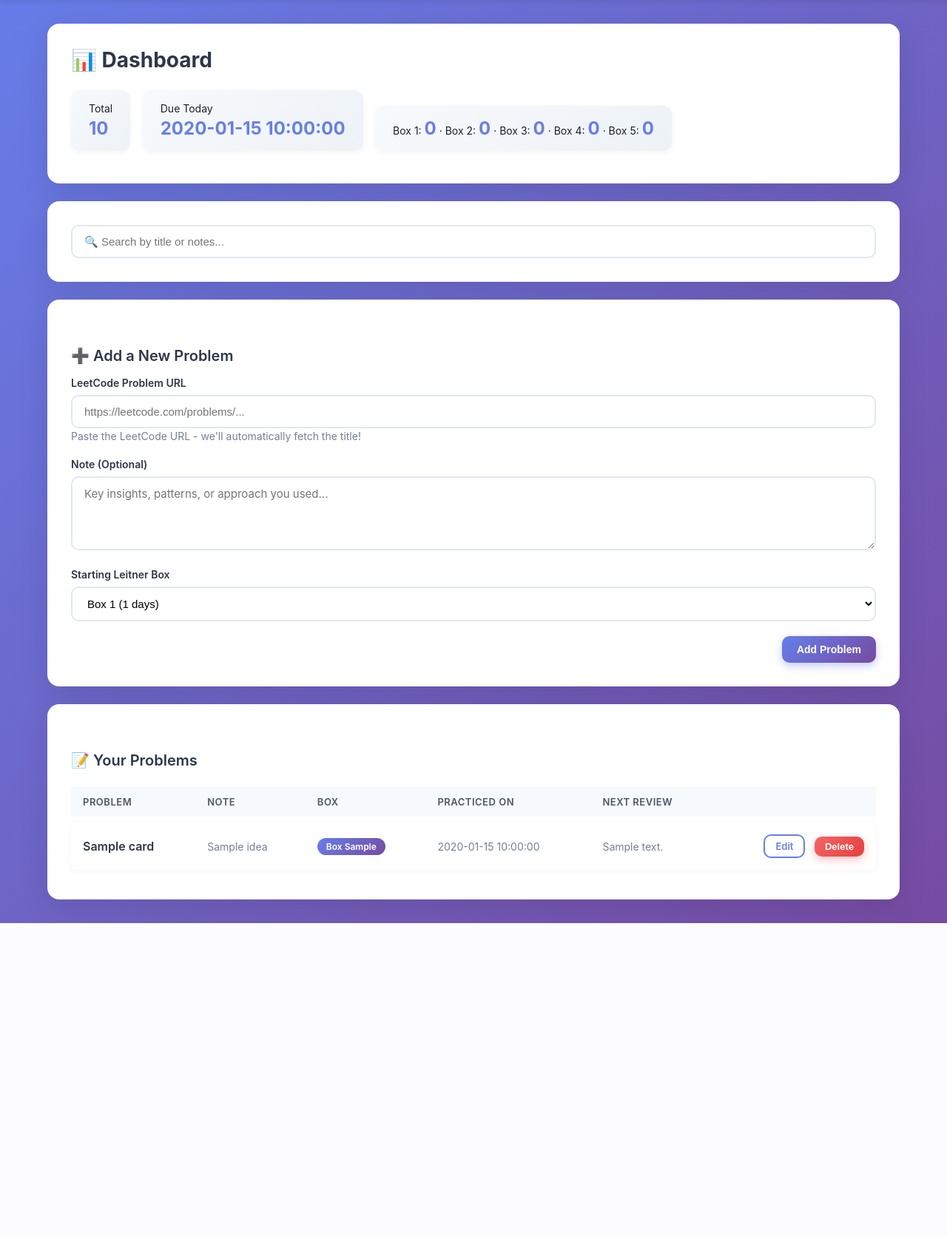
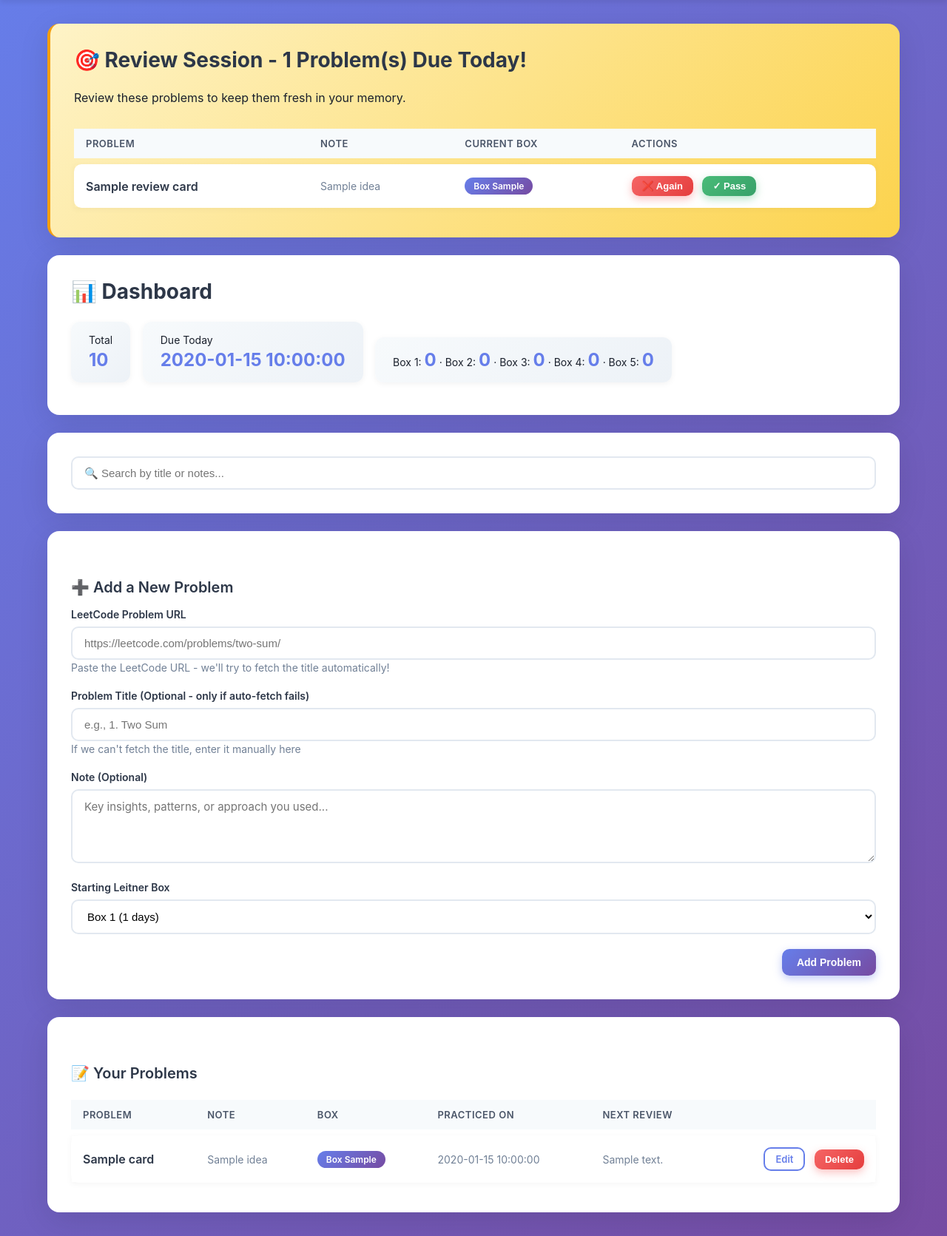
Before and after one commit to akbarpourmaryam/leitner-app, a Flask app: template templates/dashboard.html in a window 1280 px wide. Shown: the part 61-1732 px from the top of the page at 74% size. Before the commit the page ends 1309 px from the top, so only its background shows below. Run offline with Flask 3, Linux system fonts and the light colour scheme; the template is opened without the code that fills it: most values are stand-ins (such as "Sample title", 1, 10 or a date in 2020); data that the repository does not hold is empty; some libraries are stand-ins or nearby versions.

Commit message:
Merge review into dashboard and improve title fetching
- Merged review section into dashboard (appears at top when cards are due)
- Removed separate Review tab from navigation
- Added manual title input as fallback option
- Improved LeetCode title extraction using URL slug parsing
- Changed from web scraping to reliable slug-based method
- Better error handling and user feedback
- Highlighted review section with yellow gradient background

```diff
--- a/app.py
+++ b/app.py
@@ -85,7 +85,7 @@ def inject_user():
 
 # --- LeetCode utils ---
 def fetch_leetcode_title(url):
-    """Fetch LeetCode problem title from URL"""
+    """Fetch LeetCode problem title from URL using slug extraction"""
     try:
         # Clean and validate URL
         url = url.strip()
@@ -96,33 +96,22 @@ def fetch_leetcode_title(url):
         if 'leetcode.com/problems/' not in url:
             return None
 
-        headers = {
-            'User-Agent': 'Mozilla/5.0 (Windows NT 10.0; Win64; x64) AppleWebKit/537.36'
-        }
-
-        response = requests.get(url, headers=headers, timeout=5)
-        response.raise_for_status()
-
-        soup = BeautifulSoup(response.content, 'html.parser')
-
-        # Try different selectors for title
-        title_elem = soup.find('title')
-        if title_elem:
-            title_text = title_elem.get_text()
-            # Clean up the title (remove " - LeetCode" suffix)
-            title = title_text.split(' - LeetCode')[0].strip()
+        # Extract problem slug from URL (e.g., "two-sum" from the URL)
+        # Since LeetCode often blocks web scraping, we'll use the slug method
+        try:
+            slug = url.split('/problems/')[1].rstrip('/').split('/')[0]
+            # Convert slug to title (e.g., "two-sum" -> "Two Sum")
+            title = ' '.join(word.capitalize() for word in slug.split('-'))
             if title:
                 return title
-
-        # Fallback: try to find it in meta tags
-        meta_title = soup.find('meta', property='og:title')
-        if meta_title and meta_title.get('content'):
-            return meta_title.get('content').strip()
+        except Exception as e:
+            print(f"Error parsing LeetCode URL slug: {e}")
+            return None
 
         return None
 
     except Exception as e:
-        print(f"Error fetching LeetCode title: {e}")
+        print(f"Error processing LeetCode URL: {e}")
         return None
 
 # --- Validation utils ---
@@ -227,6 +216,14 @@ def compute_next_review(solved_date: date, box: int) -> date:
 def dashboard():
     db = get_db()
     user = current_user()
+
+    # Get cards due for review
+    review_cards = db.execute(
+        """SELECT * FROM cards WHERE user_id=? AND date(next_review) <= date('now')
+           ORDER BY next_review ASC, id ASC""",
+        (user["id"],),
+    ).fetchall()
+
     q = request.args.get("q","").strip()
     if q:
         cards = db.execute(
@@ -242,17 +239,14 @@ def dashboard():
 
     # stats
     total = db.execute("SELECT COUNT(*) c FROM cards WHERE user_id=?", (user["id"],)).fetchone()["c"]
-    due_today = db.execute(
-        "SELECT COUNT(*) c FROM cards WHERE user_id=? AND date(next_review) <= date('now')",
-        (user["id"],),
-    ).fetchone()["c"]
+    due_today = len(review_cards)
     by_box = db.execute(
         "SELECT leitner_box, COUNT(*) c FROM cards WHERE user_id=? GROUP BY leitner_box",
         (user["id"],),
     ).fetchall()
     box_counts = {row["leitner_box"]: row["c"] for row in by_box}
 
-    return render_template("dashboard.html", cards=cards, total=total, due_today=due_today, box_counts=box_counts, q=q)
+    return render_template("dashboard.html", cards=cards, review_cards=review_cards, total=total, due_today=due_today, box_counts=box_counts, q=q)
 
 @app.route("/add", methods=["POST"])
 @login_required
@@ -260,23 +254,21 @@ def add():
     user = current_user()
     link = request.form.get("link","").strip()
     note = request.form.get("note","").strip()
-
-    # Auto-fetch title from LeetCode URL
-    title = None
-    if link:
-        title = fetch_leetcode_title(link)
-
-    # If title fetch failed or no link, use manual title if provided
     manual_title = request.form.get("title","").strip()
-    if not title and manual_title:
-        title = manual_title
 
     if not link:
         flash("LeetCode problem URL is required.", "error")
         return redirect(url_for("dashboard"))
 
-    if not title:
-        flash("Could not fetch problem title. Please check the URL.", "error")
+    # Auto-fetch title from LeetCode URL, fallback to manual title
+    title = fetch_leetcode_title(link)
+
+    if not title and manual_title:
+        # Use manual title as fallback
+        title = manual_title
+    elif not title and not manual_title:
+        # If both failed, ask user to provide title manually
+        flash("Could not fetch problem title. Please enter the title manually below and try again.", "error")
         return redirect(url_for("dashboard"))
 
     # Always use today's date
--- a/templates/base.html
+++ b/templates/base.html
@@ -326,7 +326,6 @@
       {% if session.get('user_id') %}
         <span class="user-email">{{ current_user.email if current_user else '' }}</span>
         <a href="{{ url_for('dashboard') }}">Dashboard</a>
-        <a href="{{ url_for('review') }}">Review</a>
         <a href="{{ url_for('logout') }}">Logout</a>
       {% else %}
         <a href="{{ url_for('login') }}">Login</a>
--- a/templates/dashboard.html
+++ b/templates/dashboard.html
@@ -1,6 +1,46 @@
 
 {% extends "base.html" %}
 {% block content %}
+
+{% if review_cards %}
+<div class="card" style="background: linear-gradient(135deg, #fef3c7 0%, #fcd34d 100%); border-left: 4px solid #f59e0b;">
+  <h2>🎯 Review Session - {{ review_cards|length }} Problem(s) Due Today!</h2>
+  <p style="margin-bottom: 24px;">Review these problems to keep them fresh in your memory.</p>
+
+  <table>
+    <thead>
+      <tr>
+        <th>Problem</th>
+        <th>Note</th>
+        <th>Current Box</th>
+        <th>Actions</th>
+      </tr>
+    </thead>
+    <tbody>
+      {% for c in review_cards %}
+      <tr>
+        <td>
+          <a href="{{c.link}}" target="_blank" class="problem-link">{{ c.title }}</a>
+        </td>
+        <td class="muted">{{ c.idea[:60] + '...' if c.idea and c.idea|length > 60 else (c.idea or "") }}</td>
+        <td><span class="badge badge-primary">Box {{ c.leitner_box }}</span></td>
+        <td>
+          <form class="inline" method="post" action="{{ url_for('mark', card_id=c.id, result='fail') }}" style="margin-right:8px;">
+            <input type="hidden" name="csrf_token" value="{{ csrf_token() }}">
+            <button class="btn btn-danger btn-sm">❌ Again</button>
+          </form>
+          <form class="inline" method="post" action="{{ url_for('mark', card_id=c.id, result='pass') }}">
+            <input type="hidden" name="csrf_token" value="{{ csrf_token() }}">
+            <button class="btn btn-success btn-sm">✓ Pass</button>
+          </form>
+        </td>
+      </tr>
+      {% endfor %}
+    </tbody>
+  </table>
+</div>
+{% endif %}
+
 <div class="card">
   <h2>📊 Dashboard</h2>
   <div>
@@ -27,8 +67,14 @@
 
     <div class="form-group">
       <label>LeetCode Problem URL</label>
-      <input type="url" name="link" placeholder="https://leetcode.com/problems/..." required>
-      <small class="muted">Paste the LeetCode URL - we'll automatically fetch the title!</small>
+      <input type="url" name="link" id="leetcode-url" placeholder="https://leetcode.com/problems/two-sum/" required>
+      <small class="muted">Paste the LeetCode URL - we'll try to fetch the title automatically!</small>
+    </div>
+
+    <div class="form-group">
+      <label>Problem Title (Optional - only if auto-fetch fails)</label>
+      <input type="text" name="title" id="problem-title" placeholder="e.g., 1. Two Sum">
+      <small class="muted">If we can't fetch the title, enter it manually here</small>
     </div>
 
     <div class="form-group">
```
Also changed, not shown: .ven/pyvenv.cfg (added), 10 other files.
